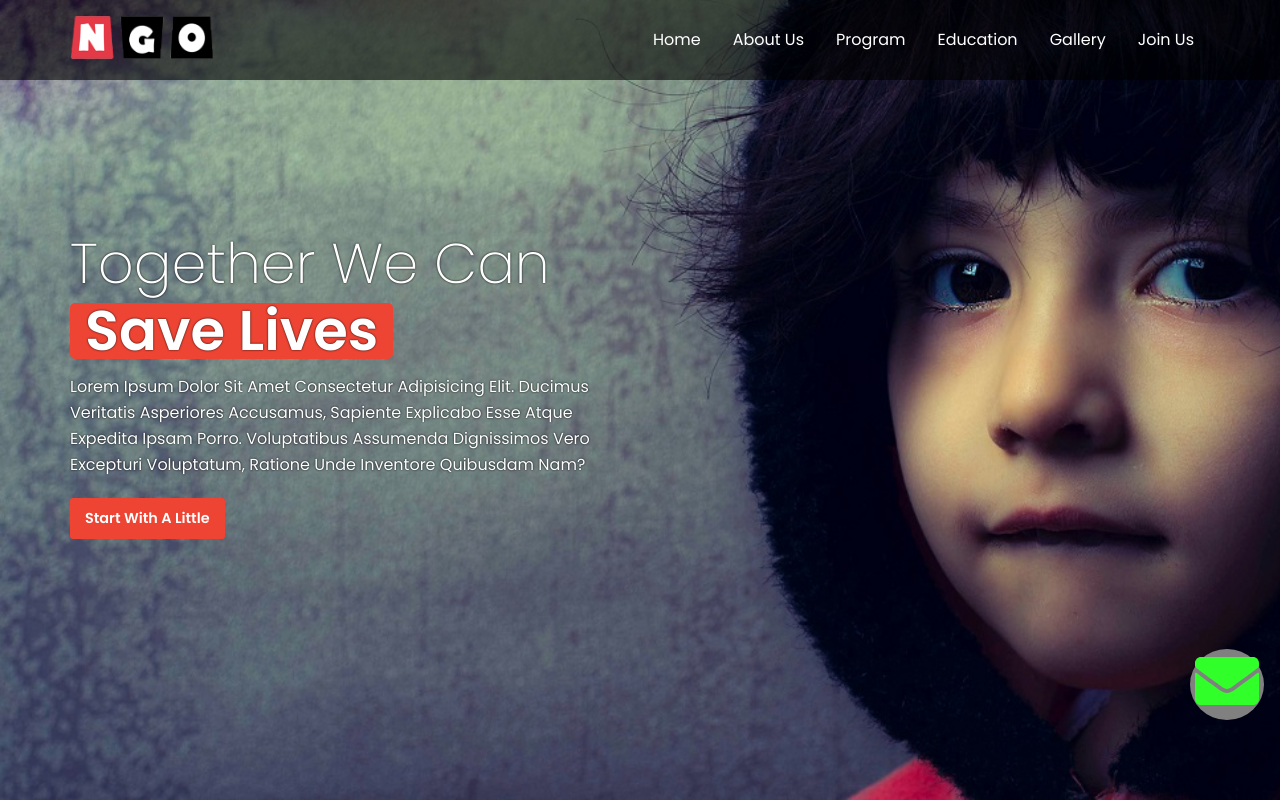
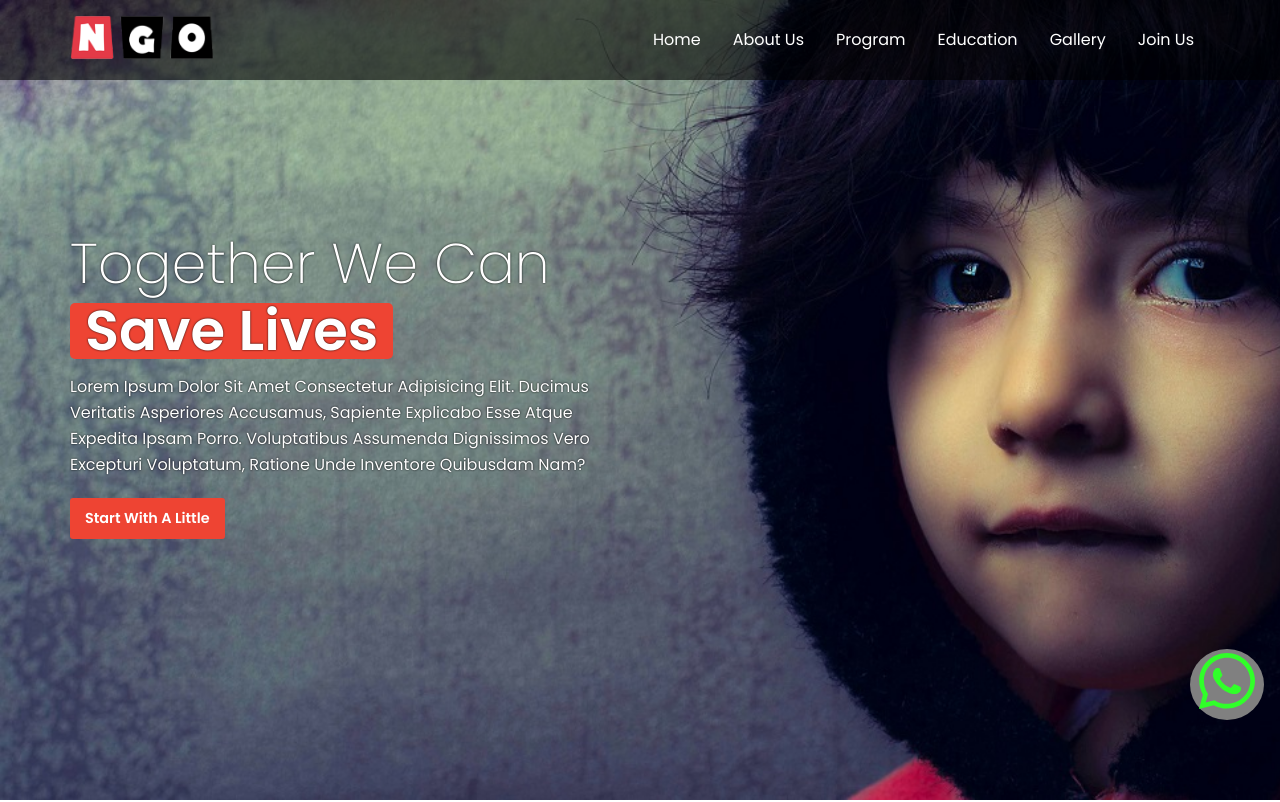
Before and after one commit to Boldmax/lovelive, a React (Create React App) app: page / in a window 1280 px wide. Shown: the top 802 px of the page. Built offline with nearby package versions, Linux system fonts and the light colour scheme.

Commit message:
Completed

```diff
--- a/src/components/queryForms/message/Message.jsx
+++ b/src/components/queryForms/message/Message.jsx
@@ -1,10 +1,10 @@
 import "./Message.css";
-import { FaEnvelope } from "react-icons/fa";
+import { FaWhatsapp } from "react-icons/fa";
 
 const Message = () => {
     return (
         <div className="message">
-            <a href="#whatsapp"><FaEnvelope className="whatsapp" /></a>
+            <a href="#whatsapp"><FaWhatsapp className="whatsapp" /></a>
         </div>
     )
 }
```
